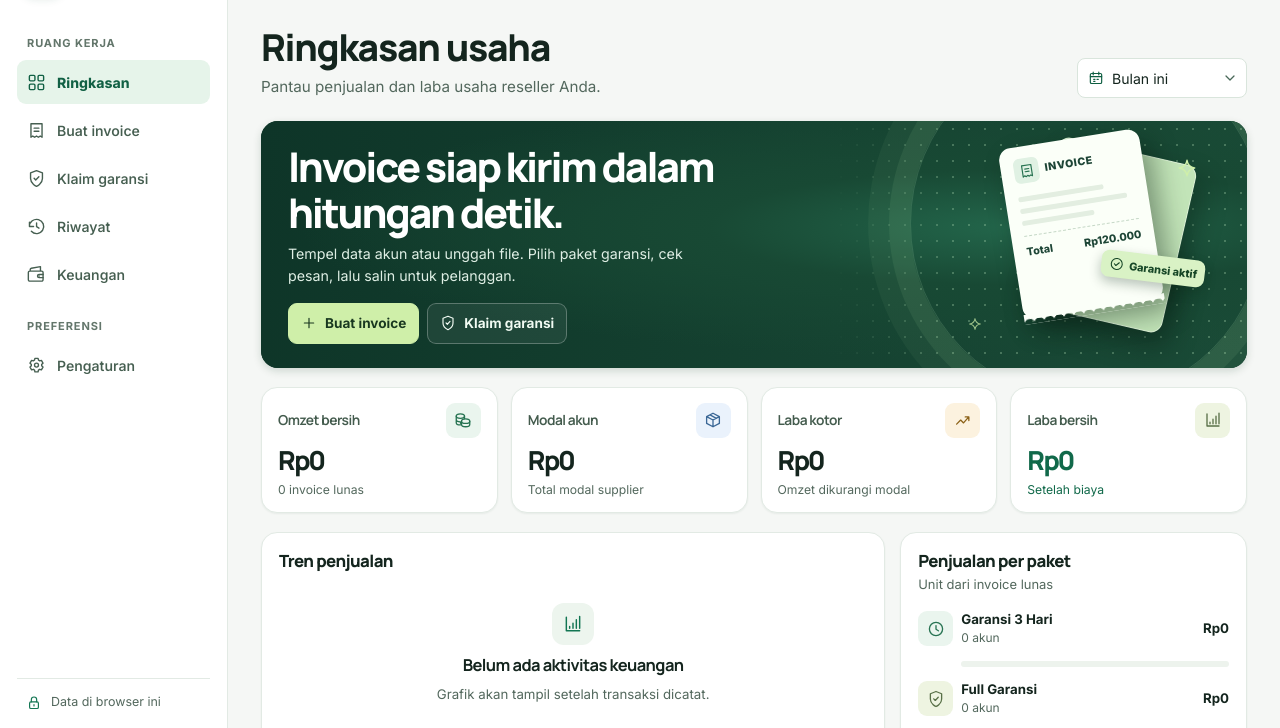
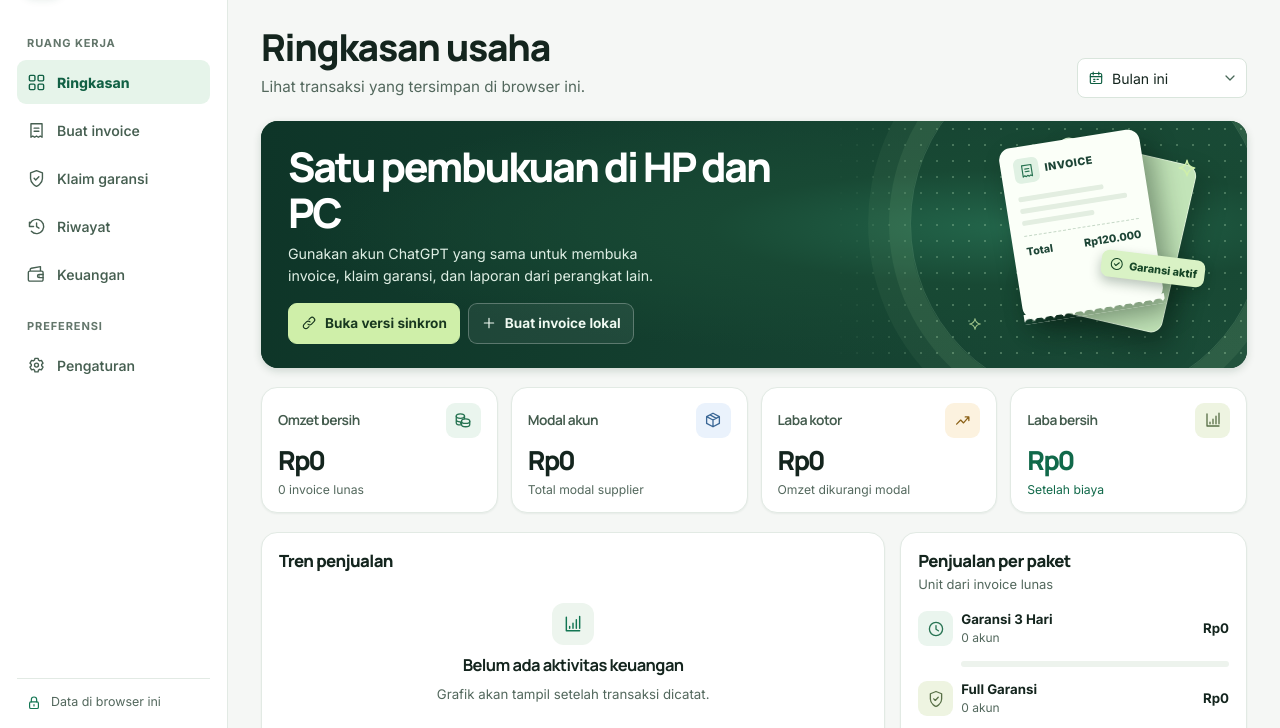
Before and after one commit to jejow/nota-reseller, a website with bundled scripts: page docs/index.html in a window 1280 px wide. Shown: the part 69-797 px from the top of the page. Built offline with nearby package versions, Linux system fonts and the light colour scheme.

Commit message:
Feature the synced ledger on the GitHub Pages homepage

```diff
--- a/docs/app.mjs
+++ b/docs/app.mjs
@@ -40,7 +40,7 @@ import {
   settingsView,
   syncControl,
   templateFields,
-} from './views.mjs';
+} from './views.mjs?v=sync-home';
 import { mountChart } from './chart.mjs';
 import { CLOUD_URL, SyncError, createSyncedLedger } from './sync.mjs';
 
@@ -283,7 +283,7 @@ function render() {
     const snapshot = report();
     if (ui.view === 'finance') viewContainer.innerHTML = financeView(state, snapshot, ui);
     else {
-      viewContainer.innerHTML = dashboard(state, snapshot, ui);
+      viewContainer.innerHTML = dashboard(state, snapshot, ui, sync);
       const chart = $('#trend-chart');
       if (chart) closeChart = mountChart(chart, $('#chart-tooltip'), trendPoints(snapshot.events, range()));
     }
--- a/docs/index.html
+++ b/docs/index.html
@@ -5,7 +5,7 @@
     <meta name="viewport" content="width=device-width,initial-scale=1,viewport-fit=cover" />
     <meta
       name="description"
-      content="Buat invoice akun, kelola klaim garansi, dan catat laba usaha reseller."
+      content="Buat invoice, kelola klaim garansi, dan buka pembukuan tersinkron dari HP atau PC."
     />
     <meta name="theme-color" content="#f5f7f5" />
     <meta name="referrer" content="no-referrer" />
@@ -16,7 +16,7 @@
     <title>Nota Reseller · Invoice & Keuangan</title>
     <link rel="icon" href="./mark.svg" type="image/svg+xml" />
     <link rel="stylesheet" href="./style.css" />
-    <script type="module" src="./app.mjs"></script>
+    <script type="module" src="./app.mjs?v=sync-home"></script>
   </head>
   <body>
     <a class="skip-link" href="#view">Lewati ke konten</a>
--- a/docs/views.mjs
+++ b/docs/views.mjs
@@ -60,8 +60,8 @@ const brand = () => `<button class="brand" type="button" data-action="nav" data-
   <span class="brand-mark">${icon('receipt')}</span><span class="brand-text">Nota Reseller<small>Panel penjualan</small></span>
 </button>`;
 
-const syncedLink = (url, label = 'Versi sinkron') =>
-  `<a class="btn btn-outline btn-sm sync-link" href="${esc(url)}">${icon('link')}${label}</a>`;
+const syncedLink = (url, label = 'Versi sinkron', style = 'btn-outline btn-sm sync-link') =>
+  `<a class="btn ${style}" href="${esc(url)}">${icon('link')}${label}</a>`;
 
 export function syncControl(sync) {
   if (sync.mode === 'local') return syncedLink(sync.url);
@@ -191,10 +191,21 @@ function packageCard(report, state, withProfit = false) {
     </div></section>`;
 }
 
-const hero = () => `<section class="hero"><div class="hero-content">
-  <h2>Invoice siap kirim dalam hitungan detik.</h2>
-  <p>Tempel data akun atau unggah file. Pilih paket garansi, cek pesan, lalu salin untuk pelanggan.</p>
-  <div class="actions">${btn('Buat invoice', 'plus', 'new-invoice', 'hero-primary')}${btn('Klaim garansi', 'shield', 'new-claim', 'hero-secondary')}</div>
+function hero(sync) {
+  const local = sync?.mode === 'local';
+  const title = local ? 'Satu pembukuan di HP dan PC' : 'Invoice siap kirim dalam hitungan detik.';
+  const subtitle = local
+    ? 'Gunakan akun ChatGPT yang sama untuk membuka invoice, klaim garansi, dan laporan dari perangkat lain.'
+    : 'Tempel data akun atau unggah file. Pilih paket garansi, cek pesan, lalu salin untuk pelanggan.';
+  const actions = local
+    ? syncedLink(sync.url, 'Buka versi sinkron', 'btn-hero-primary') +
+      btn('Buat invoice lokal', 'plus', 'new-invoice', 'hero-secondary')
+    : btn('Buat invoice', 'plus', 'new-invoice', 'hero-primary') +
+      btn('Klaim garansi', 'shield', 'new-claim', 'hero-secondary');
+  return `<section class="hero"><div class="hero-content">
+  <h2>${title}</h2>
+  <p>${subtitle}</p>
+  <div class="actions">${actions}</div>
 </div><div class="hero-art" aria-hidden="true">
   <div class="orbit"></div><div class="paper-receipt receipt-back"></div>
   <div class="paper-receipt receipt-front"><div class="paper-logo"><span>${icon('receipt')}</span>INVOICE</div>
@@ -202,6 +213,7 @@ const hero = () => `<section class="hero"><div class="hero-content">
   </div><span class="paper-badge">${icon('checkCircle')}Garansi aktif</span>
   <span class="paper-spark">${icon('spark')}</span><span class="paper-spark small">${icon('spark')}</span>
 </div></section>`;
+}
 
 function paymentBadge(invoice) {
   const label = paymentLabel(invoice);
@@ -241,10 +253,14 @@ function invoiceRows(rows, compact = false) {
       .join('')}</tbody></table></div>`;
 }
 
-export function dashboard(state, report, ui) {
+export function dashboard(state, report, ui, sync) {
   const recent = [...state.invoices].sort(sortRecords).slice(0, 5);
-  return `${pageHead('Ringkasan usaha', 'Pantau penjualan dan laba usaha reseller Anda.', periodFields(ui))}
-    ${hero()}${metrics(report)}
+  const subtitle =
+    sync?.mode === 'local'
+      ? 'Lihat transaksi yang tersimpan di browser ini.'
+      : 'Pantau penjualan dan laba usaha reseller Anda.';
+  return `${pageHead('Ringkasan usaha', subtitle, periodFields(ui))}
+    ${hero(sync)}${metrics(report)}
     ${report.totals.missing ? banner('Lengkapi modal di invoice lunas agar laba dihitung dengan biaya supplier yang benar.', 'amber') : ''}
     <div class="section-grid">${chartCard(report)}${packageCard(report, state)}</div>
     <section class="card table-card"><div class="card-head"><div><h2>Invoice terbaru</h2><p>Transaksi yang baru dicatat</p></div>
```
Also changed, not shown: README.md.
